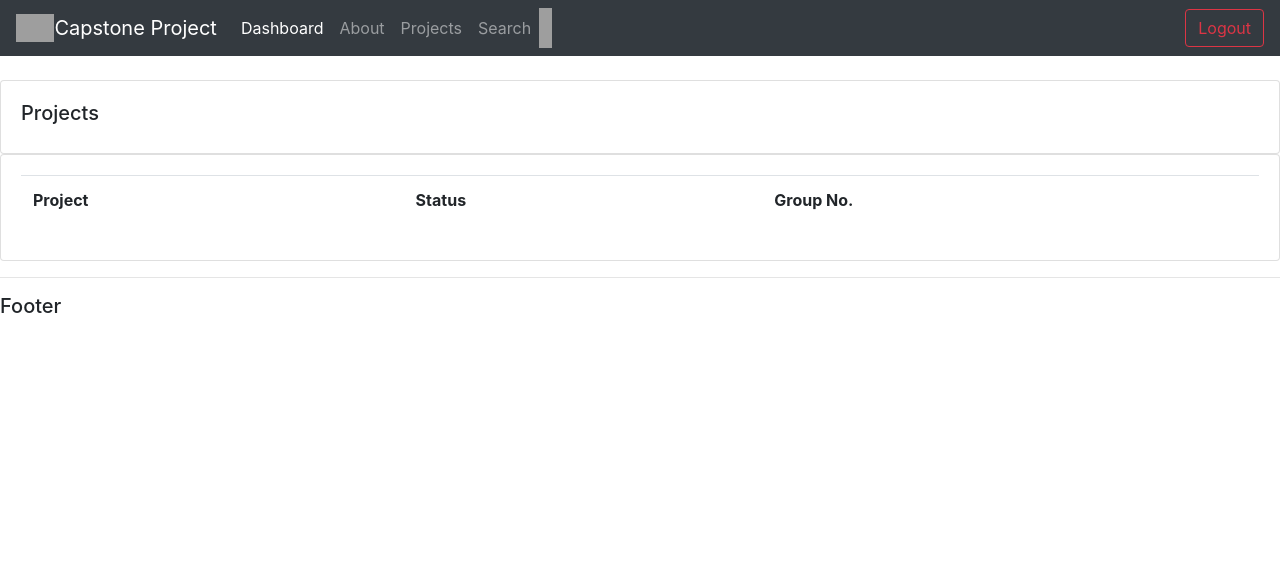
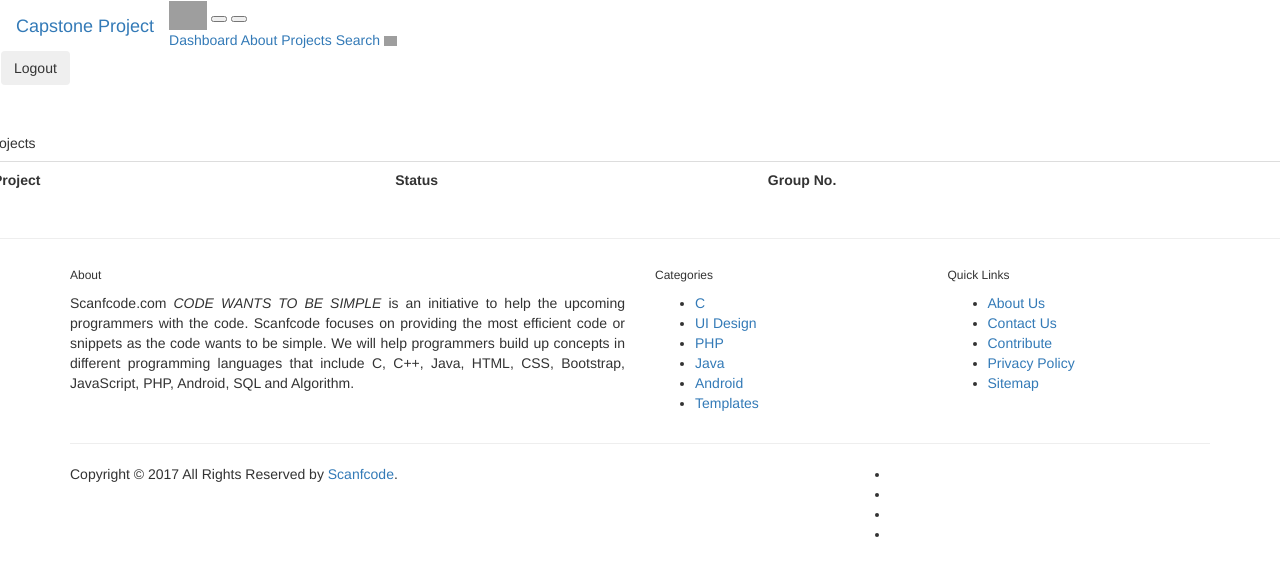
Before and after one commit to Huvinesh-Rajendran-12/CPRS, a Django app: page /coordinator/projects in a window 1280 px wide. Shown: the top 576 px of the page. Run offline with Django 4.2, Linux system fonts and the light colour scheme; lists and menus that the app fills with data are empty; parts of the project's set-up code (start-up, migrations or seed data) failed here and were passed over; some libraries are stand-ins or nearby versions; grey boxes are pictures that could not be loaded.

Commit message:
main.html bootstrap.html add_project.html added

```diff
--- a/CPRS/CPRS_admin/templates/main/base.html
+++ b/CPRS/CPRS_admin/templates/main/base.html
@@ -4,9 +4,10 @@
 <html>
 <head>
     <title>Capstone Project</title>
-    <link rel="stylesheet" href="https://maxcdn.bootstrapcdn.com/bootstrap/4.0.0/css/bootstrap.min.css" integrity="sha384-Gn5384xqQ1aoWXA+058RXPxPg6fy4IWvTNh0E263XmFcJlSAwiGgFAW/dAiS6JXm" crossorigin="anonymous">
+    <link href="{% static 'css/bootstrap.min.css' %}" rel="stylesheet">
+    <script src="{% static 'js/bootstrap.min.js' %}"></script>
 
-    <link rel="stylesheet" type="text/css" href="{% static '/css/main.css' %}">
+    <link href="{% static 'css/main.css' %}" rel="stylesheet">
 
 </head>
 
@@ -18,10 +19,61 @@
     {% endblock %}
 
     <hr>
-    <h5>Footer</h5>
 
 </body>
-<script src="https://code.jquery.com/jquery-3.2.1.slim.min.js" integrity="sha384-KJ3o2DKtIkvYIK3UENzmM7KCkRr/rE9/Qpg6aAZGJwFDMVNA/GpGFF93hXpG5KkN" crossorigin="anonymous"></script>
-<script src="https://cdnjs.cloudflare.com/ajax/libs/popper.js/1.12.9/umd/popper.min.js" integrity="sha384-ApNbgh9B+Y1QKtv3Rn7W3mgPxhU9K/ScQsAP7hUibX39j7fakFPskvXusvfa0b4Q" crossorigin="anonymous"></script>
-<script src="https://maxcdn.bootstrapcdn.com/bootstrap/4.0.0/js/bootstrap.min.js" integrity="sha384-JZR6Spejh4U02d8jOt6vLEHfe/JQGiRRSQQxSfFWpi1MquVdAyjUar5+76PVCmYl" crossorigin="anonymous"></script>
+ <!-- Site footer -->
+    <footer class="site-footer footer">
+      <div class="container">
+
+        <div class="row">
+
+          <div class="col-sm-12 col-md-6">
+            <h6>About</h6>
+            <p class="text-justify">Scanfcode.com <i>CODE WANTS TO BE SIMPLE </i> is an initiative  to help the upcoming programmers with the code. Scanfcode focuses on providing the most efficient code or snippets as the code wants to be simple. We will help programmers build up concepts in different programming languages that include C, C++, Java, HTML, CSS, Bootstrap, JavaScript, PHP, Android, SQL and Algorithm.</p>
+          </div>
+
+          <div class="col-xs-6 col-md-3">
+            <h6>Categories</h6>
+            <ul class="footer-links">
+              <li><a href="http://scanfcode.com/category/c-language/">C</a></li>
+              <li><a href="http://scanfcode.com/category/front-end-development/">UI Design</a></li>
+              <li><a href="http://scanfcode.com/category/back-end-development/">PHP</a></li>
+              <li><a href="http://scanfcode.com/category/java-programming-language/">Java</a></li>
+              <li><a href="http://scanfcode.com/category/android/">Android</a></li>
+              <li><a href="http://scanfcode.com/category/templates/">Templates</a></li>
+            </ul>
+          </div>
+
+          <div class="col-xs-6 col-md-3">
+            <h6>Quick Links</h6>
+            <ul class="footer-links">
+              <li><a href="http://scanfcode.com/about/">About Us</a></li>
+              <li><a href="http://scanfcode.com/contact/">Contact Us</a></li>
+              <li><a href="http://scanfcode.com/contribute-at-scanfcode/">Contribute</a></li>
+              <li><a href="http://scanfcode.com/privacy-policy/">Privacy Policy</a></li>
+              <li><a href="http://scanfcode.com/sitemap/">Sitemap</a></li>
+            </ul>
+          </div>
+        </div>
+        <hr>
+      </div>
+      <div class="container">
+        <div class="row">
+          <div class="col-md-8 col-sm-6 col-xs-12">
+            <p class="copyright-text">Copyright &copy; 2017 All Rights Reserved by
+         <a href="#">Scanfcode</a>.
+            </p>
+          </div>
+
+          <div class="col-md-4 col-sm-6 col-xs-12">
+            <ul class="social-icons">
+              <li><a class="facebook" href="#"><i class="fa fa-facebook"></i></a></li>
+              <li><a class="twitter" href="#"><i class="fa fa-twitter"></i></a></li>
+              <li><a class="dribbble" href="#"><i class="fa fa-dribbble"></i></a></li>
+              <li><a class="linkedin" href="#"><i class="fa fa-linkedin"></i></a></li>
+            </ul>
+          </div>
+        </div>
+      </div>
+</footer>
 </html>
--- a/CPRS/CPRS_admin/templates/registration/signup.html
+++ b/CPRS/CPRS_admin/templates/registration/signup.html
@@ -1,8 +1,13 @@
+{% extends 'main/bootstrap.html' %}
+
 {% load crispy_forms_tags %}
+
+
 
 {% block content %}
   <div class="row">
     <div class="col-md-8 col-sm-10 col-12">
+        <center>
           <h2>Sign up as a {{ user_type }}</h2>
           <form method="post" novalidate>
             {% csrf_token %}
@@ -10,6 +15,7 @@
             {{ form|crispy }}
             <button type="submit" class="btn btn-success">Sign up</button>
           </form>
+        </center>
     </div>
   </div>
 
```
Also changed, not shown: CPRS/CPRS_admin/templates/client/client_dashboard.html (+24 -0 lines), CPRS/CPRS_admin/templates/main/bootstrap.html (added, +22 -0 lines), CPRS/CPRS_admin/templates/main/main.html (added, +16 -0 lines), CPRS/CPRS_admin/templates/client/add_project.html (added), CPRS/CPRS_admin/templates/main/projects.html (line endings or trailing spaces). Lines whose indentation alone changed are shown as unchanged.
